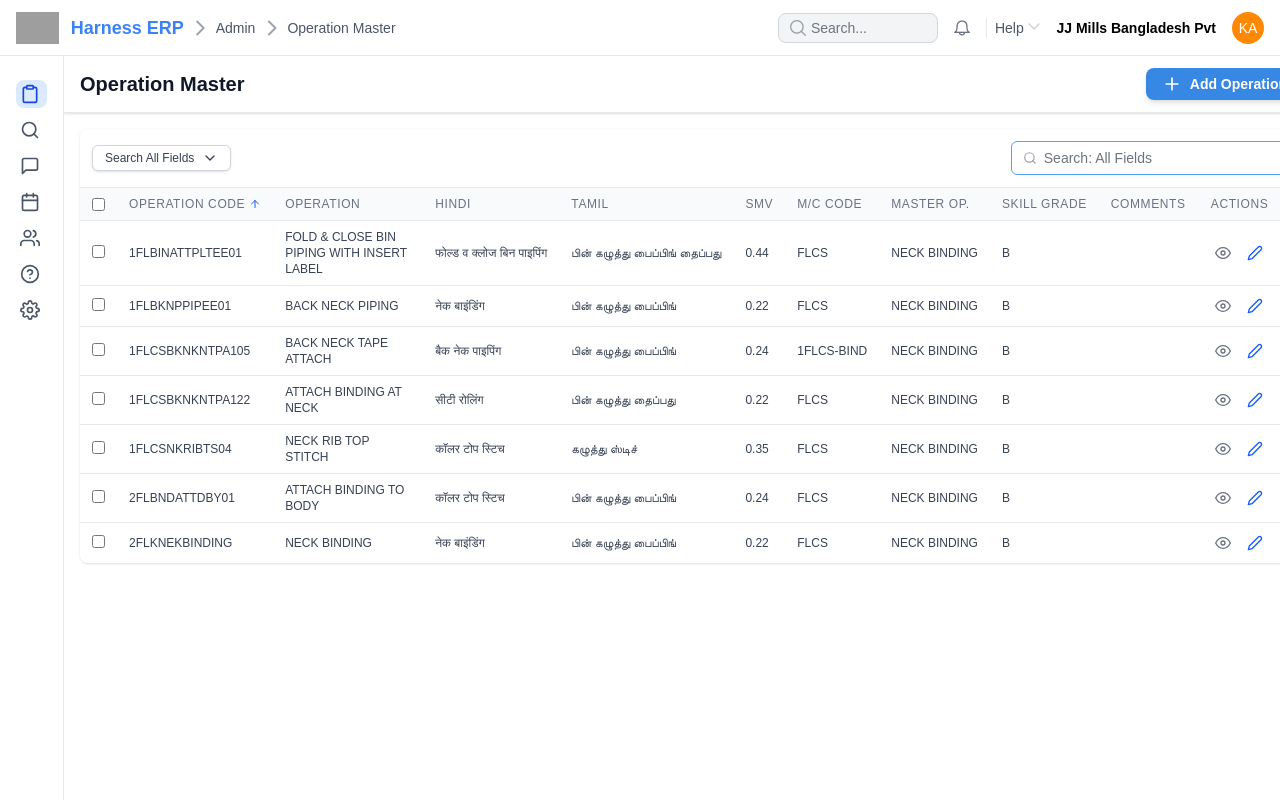
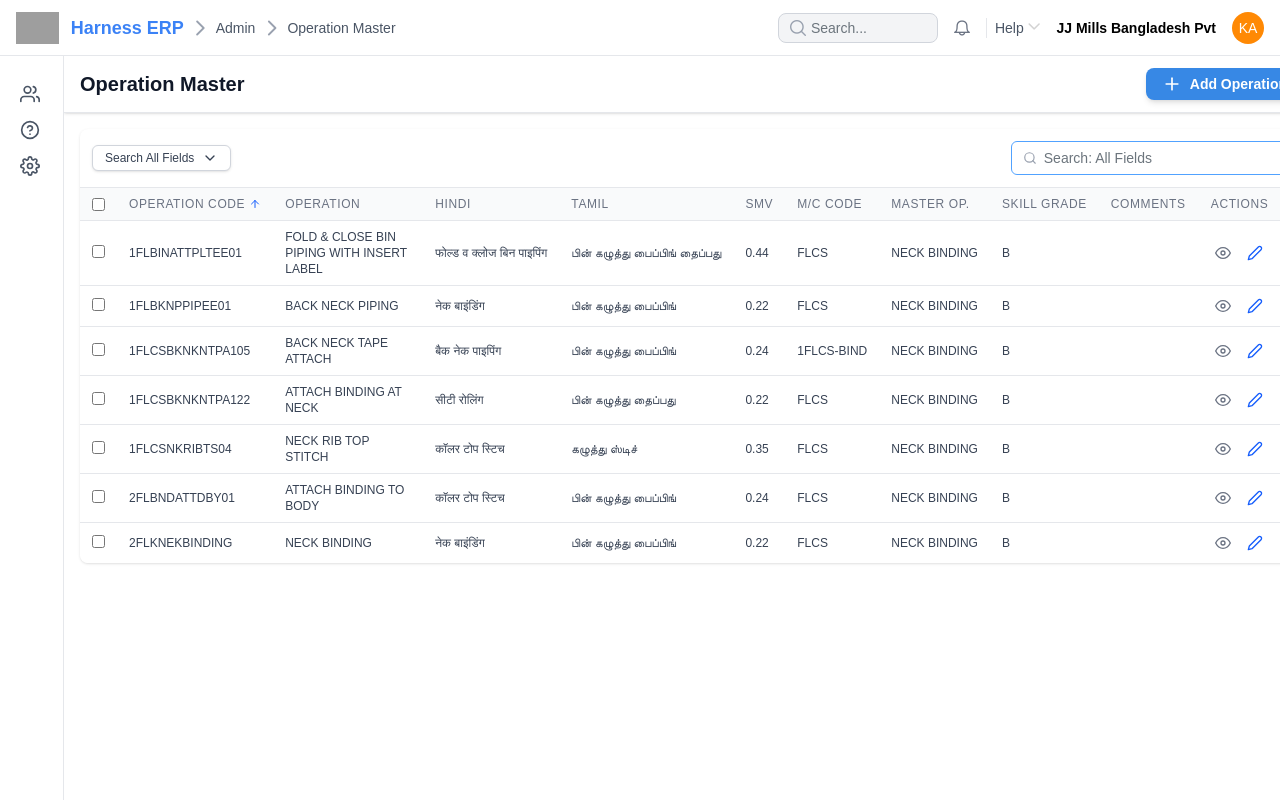
Before and after one commit to Karthicrajamo/Harness-next-app, a Next.js app: page /list in a window 1280 px wide. Shown: the top 800 px of the page. Built offline with nearby package versions, Linux system fonts and the light colour scheme; grey boxes are pictures that could not be loaded.

Commit message:
fix: Comment out unused navigation items in ListLayout for cleaner code

```diff
--- a/src/components/ListLayout.tsx
+++ b/src/components/ListLayout.tsx
@@ -27,10 +27,10 @@ interface DashboardLayoutProps {
 // --- 2. Navigation Data ---
 
 const navigation: NavItem[] = [
-  { name: "Tickets", href: "/", icon: FiClipboard, current: true },
-  { name: "Search", href: "/search", icon: FiSearch, current: false },
-  { name: "Emails", href: "/emails", icon: FiMessageSquare, current: false },
-  { name: "Calendar", href: "/calendar", icon: FiCalendar, current: false },
+  // { name: "Tickets", href: "/", icon: FiClipboard, current: true },
+  // { name: "Search", href: "/search", icon: FiSearch, current: false },
+  // { name: "Emails", href: "/emails", icon: FiMessageSquare, current: false },
+  // { name: "Calendar", href: "/calendar", icon: FiCalendar, current: false },
   { name: "Users", href: "/users", icon: FiUsers, current: false },
   { name: "Help", href: "/help", icon: FiHelpCircle, current: false },
   { name: "Settings", href: "/settings", icon: FiSettings, current: false },
```
